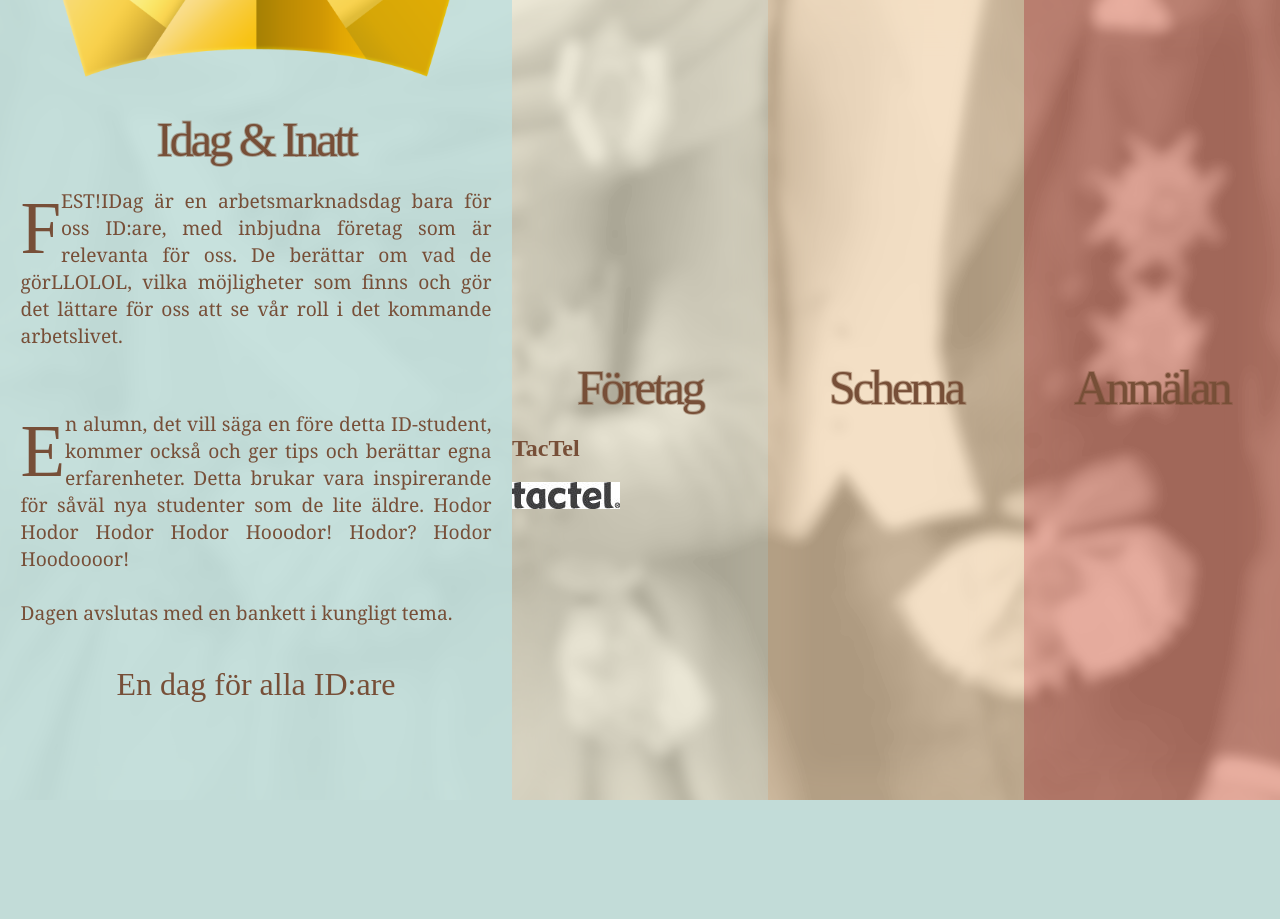
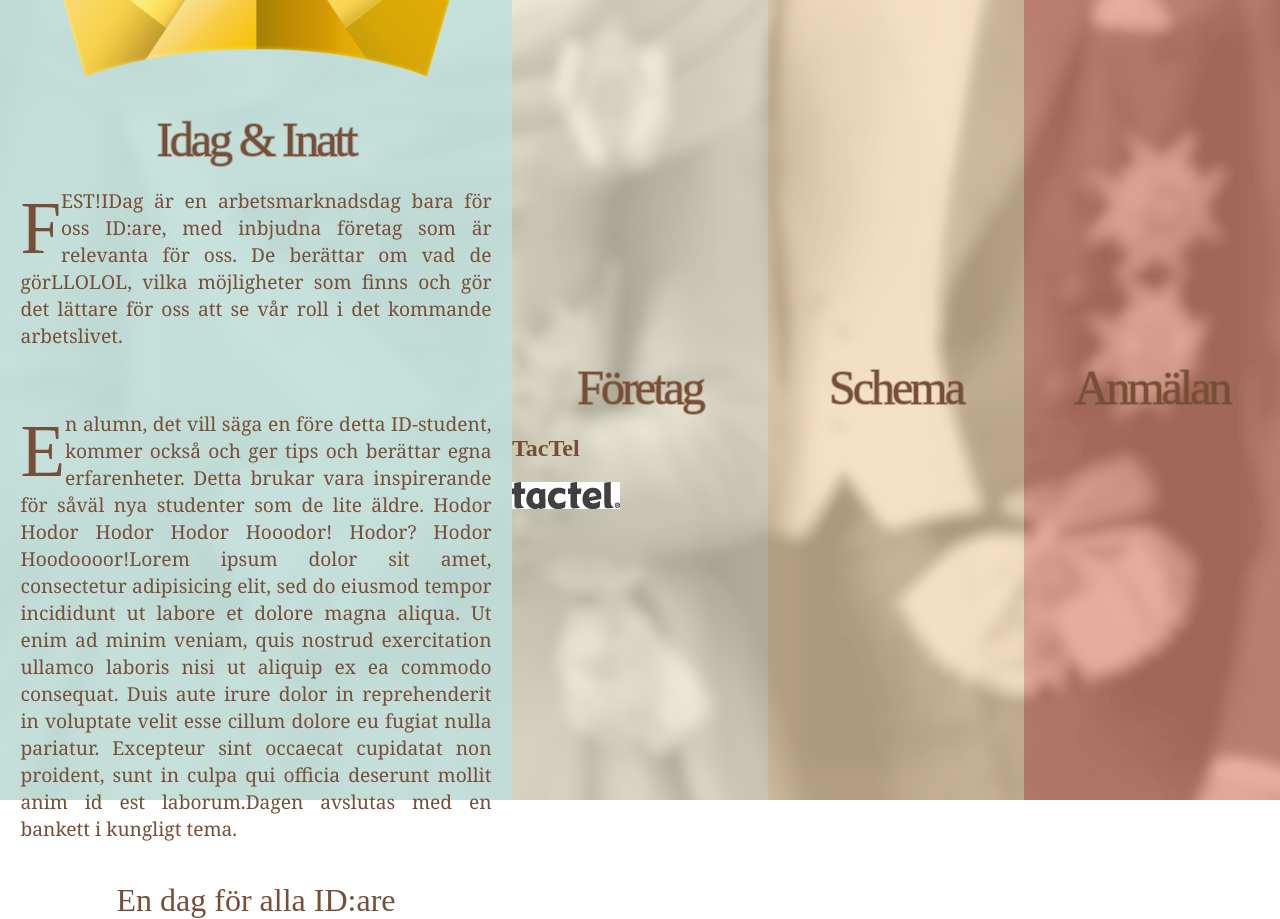
Before and after one commit to afberg/IdagInatt, a PHP site: page / in a window 1280 px wide. Before the commit the page ends 800 px from the top, so only its background shows below. Run offline with PHP 8.4, Linux system fonts and the light colour scheme; some web fonts are replaced.

Commit message:
?
bullshit

```diff
--- a/index.html
+++ b/index.html
@@ -34,8 +34,8 @@
 						</a>
 
 					<div id="no1Content" class="content">
-						<p>FEST!IDag är en arbetsmarknadsdag bara för oss ID:are, med inbjudna företag som är relevanta för oss. De berättar om vad de görLLOLOL, vilka möjligheter som finns och gör det lättare för oss att se vår roll i det kommande arbetslivet.</br></p>
-						<p>En alumn, det vill säga en före detta ID-student, kommer också och ger tips och berättar egna erfarenheter. Detta brukar vara inspirerande för såväl nya studenter som de lite äldre. Hodor Hodor Hodor Hodor Hooodor! Hodor? Hodor Hoodoooor!</br></br>Dagen avslutas med en bankett i kungligt tema.</p>
+						<p>FEST!IDag är en arbetsmarknadsdag bara för oss ID:are, med inbjudna företag som är relevanta för oss. De berättar om vad de görLLOLOL, vilka möjligheter som finns och gör det lättare för oss att se vår roll i det kommande arbetslivet.</p>
+						<p>En alumn, det vill säga en före detta ID-student, kommer också och ger tips och berättar egna erfarenheter. Detta brukar vara inspirerande för såväl nya studenter som de lite äldre. Hodor Hodor Hodor Hodor Hooodor! Hodor? Hodor Hoodoooor!Lorem ipsum dolor sit amet, consectetur adipisicing elit, sed do eiusmod tempor incididunt ut labore et dolore magna aliqua. Ut enim ad minim veniam, quis nostrud exercitation ullamco laboris nisi ut aliquip ex ea commodo consequat. Duis aute irure dolor in reprehenderit in voluptate velit esse cillum dolore eu fugiat nulla pariatur. Excepteur sint occaecat cupidatat non proident, sunt in culpa qui officia deserunt mollit anim id est laborum.Dagen avslutas med en bankett i kungligt tema.</p>
 						<h3>En dag för alla ID:are</h3>
 					</div>
 				</div>
--- a/style.css
+++ b/style.css
@@ -151,7 +151,7 @@ p:first-letter{
 	font-weight: normal;
 	float:left;
 	padding:0px;
-	margin-bottom: -5px;
+	margin-bottom: -10px;
 
 }
 
@@ -367,7 +367,11 @@ table{
 	.divider{
 
 		width: 100% !important;
+		transition:all 0s;
 
+	}
+	.container{
+		transition:all 0s;
 	}
 	#wrapper{
 
```
